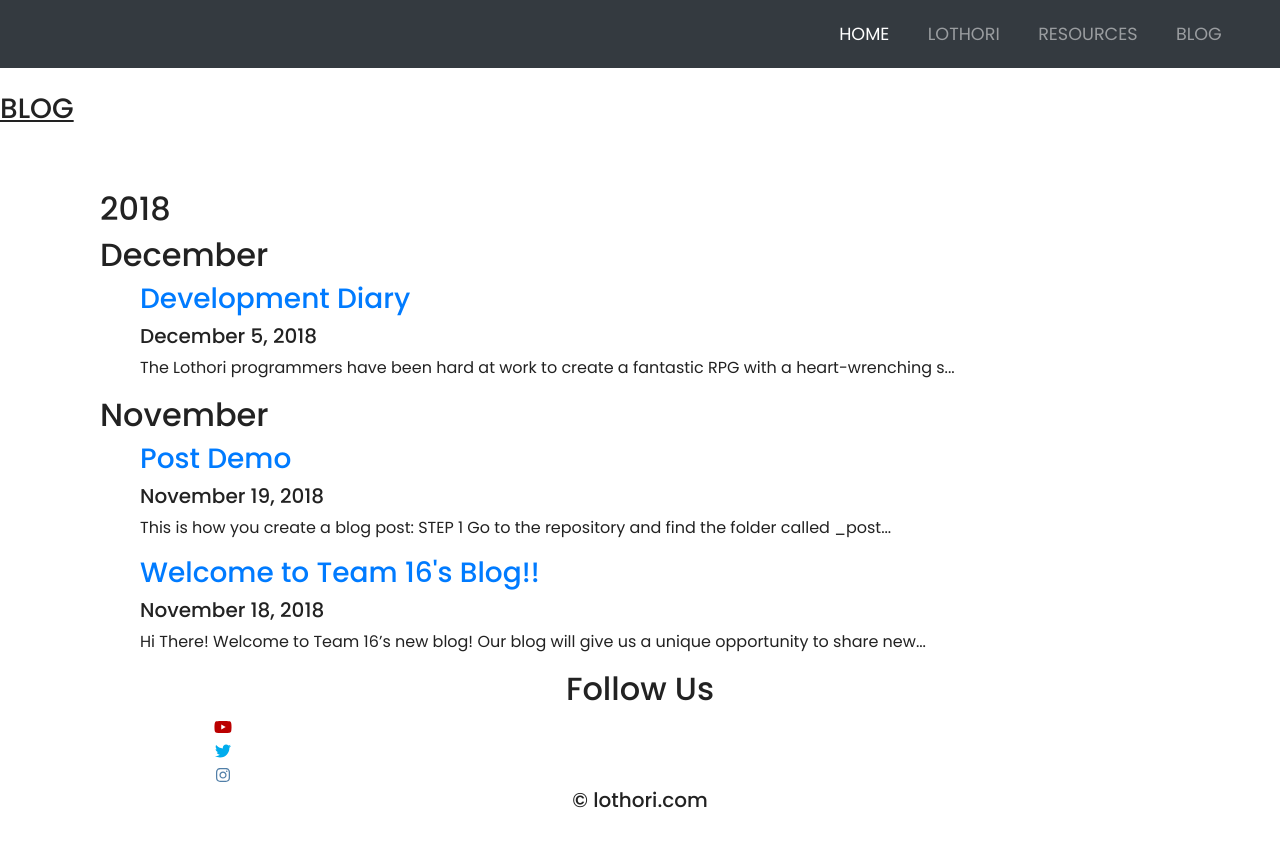
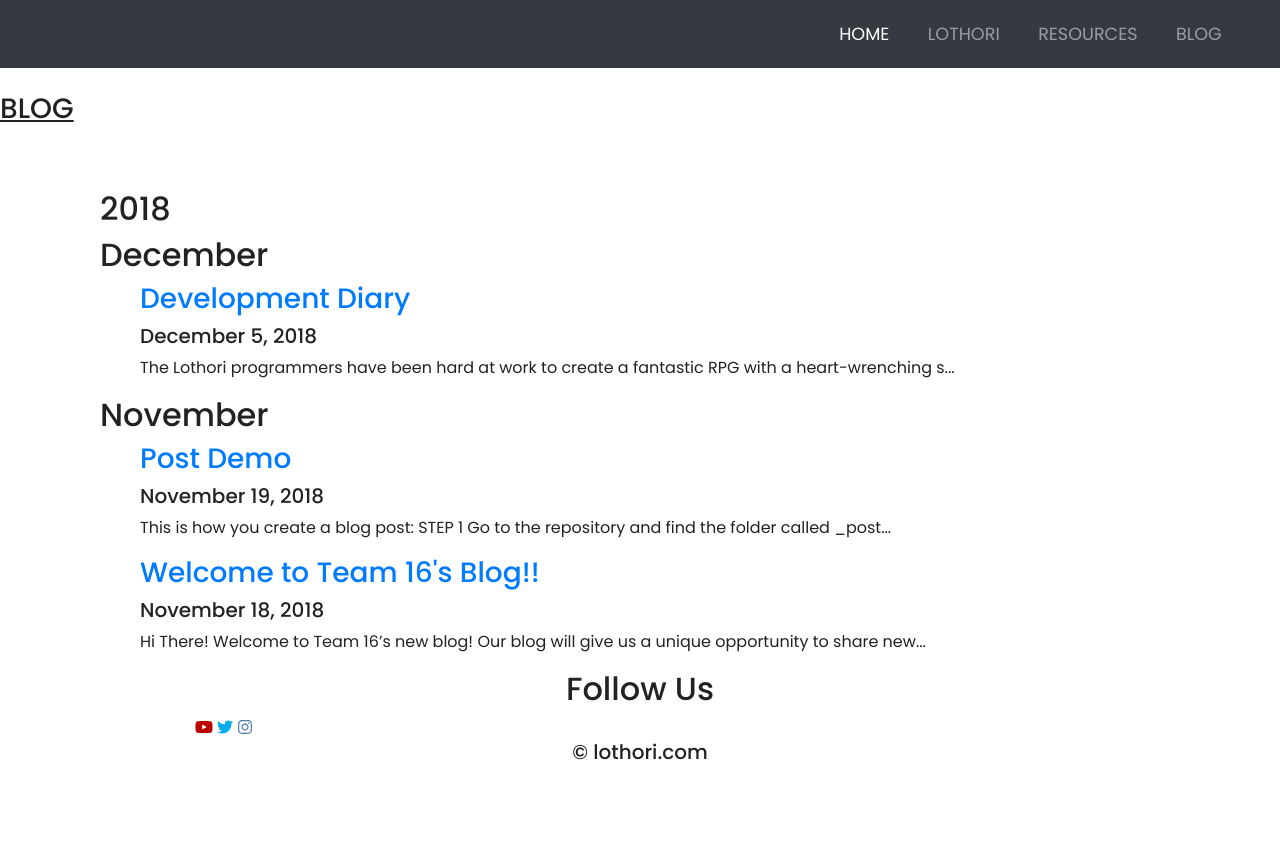
Before and after one commit to mohamedjasmin/lothoriold, a Jekyll site: the page built from blog.html, in a window 1280 px wide. Shown: the top 847 px of the page. Built offline with Jekyll 4.4.1, drawn with Linux system fonts in a browser that asks for light colours; nearby versions of some CDN libraries.

Commit message:
change to social

```diff
--- a/_layouts/wrapper.html
+++ b/_layouts/wrapper.html
@@ -61,11 +61,7 @@
 <div class="container-fluid padding">
   <div class="col-4">
    <a href="https://www.youtube.com/channel/UCCyV_7Enn1TbdgCgWsxpcSw"target="_blank"><i class="fab fa-youtube"></i><a/>
-  </div>
-  <div class="col-4">
     <a href="https://twitter.com/lothorigame" target="_blank"><i class="fab fa-twitter"></i><a/>
-  </div>
-   <div class="col-4">
     <a href="https://www.instagram.com/lothori.team16/" target="_blank"><i class="fab fa-instagram"></i><a/>
   </div>
   </div>
```
